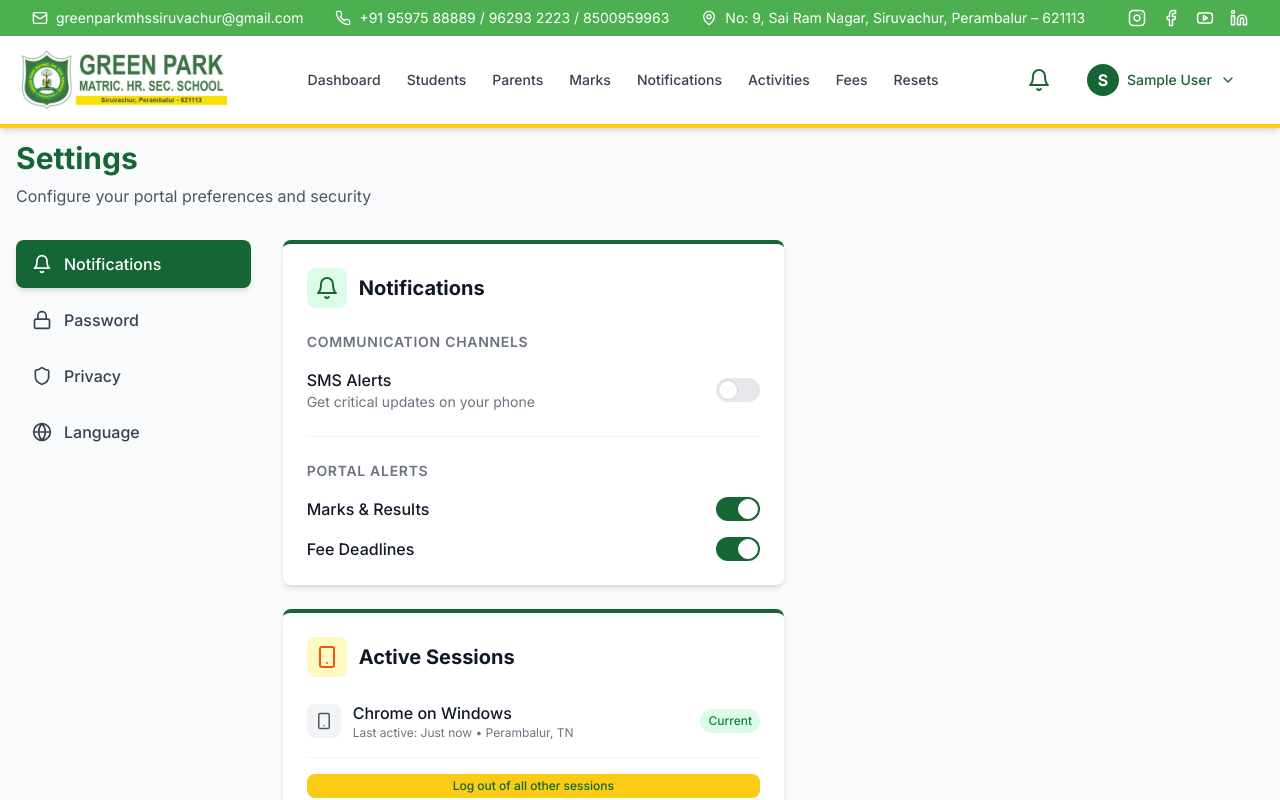
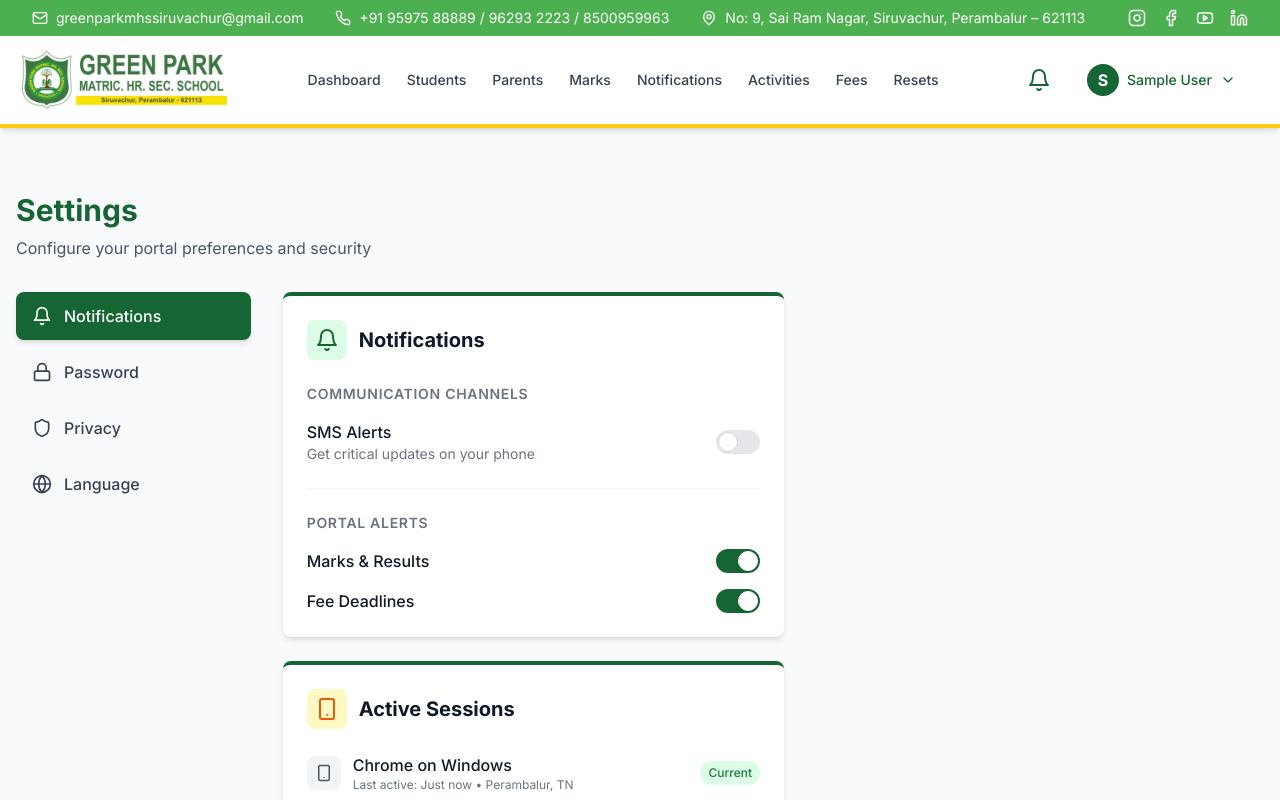
Before and after one commit to Kavitha04-04Sonachalam/GreenPark-School, a React (Vite) app in the folder frontend/: page /admin/settings in a window 1280 px wide. Shown: the top 800 px of the page. Built offline with nearby package versions, Linux system fonts and the light colour scheme; sample sign-in values are in the browser's storage.

Commit message:
layout fixes

```diff
--- a/frontend/src/components/layout/AdminLayout.jsx
+++ b/frontend/src/components/layout/AdminLayout.jsx
@@ -17,7 +17,7 @@ export default function AdminLayout() {
   return (
     <div className="min-h-screen flex flex-col bg-gray-50 overflow-x-hidden relative">
       <Header isAdmin={true} />
-      <main className="flex-1 w-full max-w-7xl mx-auto px-4 py-8 pt-[110px] md:pt-[140px]">
+      <main className="flex-1 w-full max-w-7xl mx-auto px-4 py-8 pt-40 md:pt-48">
         <div className="w-full">
           <Outlet />
         </div>
--- a/frontend/src/components/layout/ParentLayout.jsx
+++ b/frontend/src/components/layout/ParentLayout.jsx
@@ -18,7 +18,7 @@ export default function ParentLayout() {
   return (
     <div className="min-h-screen flex flex-col bg-gray-50">
       <Header isAdmin={false} />
-      <main className="flex-1 max-w-7xl w-full mx-auto px-4 py-8 pt-[110px] md:pt-[140px]">
+      <main className="flex-1 max-w-7xl w-full mx-auto px-4 py-8 pt-40 md:pt-48">
         <Outlet />
       </main>
       <Footer />
```
